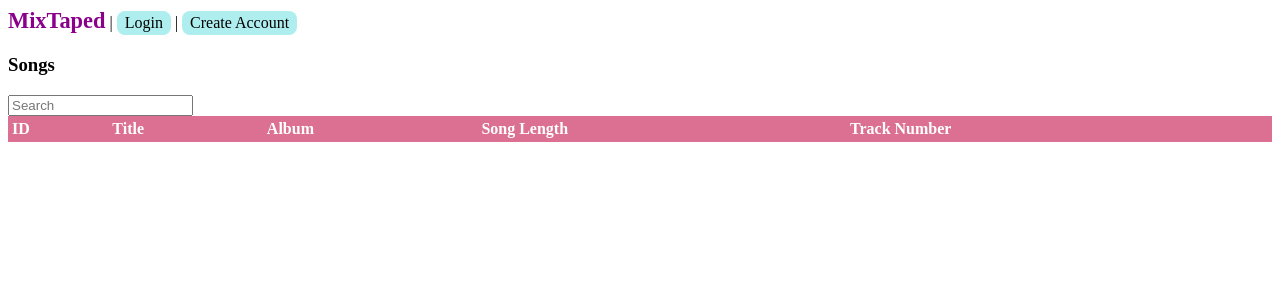
After one commit to AshleyDeo/MixTaped, a Flask app: page /search in a window 1280 px wide. The commit adds this page. Shown: the top 300 px of the page. Run offline with Flask 3, Linux system fonts and the light colour scheme; lists and menus that the app fills with data are empty; some libraries are stand-ins or nearby versions.

Commit message:
Fix search function

```diff
--- a/app.py
+++ b/app.py
@@ -1,6 +1,7 @@
 import datetime as dt
 import os
 import psycopg2
+from psycopg2.extras import RealDictCursor
 import re
 from dotenv import load_dotenv
 from flask import Flask, abort, flash, redirect, request, render_template, session, url_for
@@ -106,6 +107,7 @@ SELECT_ALBUM = '''SELECT * FROM albums WHERE album_title=%s AND artist_id=%s AND
 SELECT_SONG = '''SELECT * FROM songs WHERE song_title=%s AND album_id=%s;'''
 SELECT_SONG_BY_ID = '''SELECT * FROM songs JOIN albums ON songs.album_id=albums.album_id JOIN artists ON albums.artist_id=artists.artist_id  WHERE song_id=%s;'''
 SELECT_SONGS_BY_ALBUM_ID = '''SELECT * FROM songs WHERE album_id=%s ORDER BY track_number ASC;'''
+SELECT_SONG_NAME = '''SELECT * FROM songs WHERE song_title ILIKE %s;'''
 INSERT_ARTIST_GENRE = '''INSERT INTO artist_genres (artist_id, genre_id) VALUES (%s,%s) RETURNING *;'''
 SELECT_REVIEWS_BY_SONGID = '''SELECT song_reviews.*, users.username FROM song_reviews
 JOIN users ON song_reviews.user_id=users.user_id
@@ -649,5 +651,22 @@ def playlistInfo(id = None):
 			return render_template('playlist.html', form1=form1, form2=form2, playlist=playlist, songs=songs)
 	return redirect(url_for('index'))
 
+@app.route('/search', methods=['GET'])
+def search():
+    q = request.args.get("q")
+
+    if q:
+        cursor = connection.cursor(cursor_factory=RealDictCursor)
+        cursor.execute(SELECT_SONG_NAME, ("%" + q + "%",))
+        result = cursor.fetchall()
+    else:
+        result = []
+
+    if request.headers.get("HX-Request"):
+        return render_template("search_results.html", result=result)
+
+    return render_template("search.html", result=result)
+
+
 if __name__ == '__main__':
 	app.run(debug=True)
--- a/templates/layout.html
+++ b/templates/layout.html
@@ -7,6 +7,8 @@
 	<link rel="stylesheet" type="text/css" href="{{ url_for('static',filename='styles/style.css') }}">
 
 	<script src="{{ url_for('static',filename='scripts/script.js') }}"></script>
+
+	<script src="https://cdn.jsdelivr.net/npm/htmx.org@2.0.10/dist/htmx.min.js"></script>
 
 	<title>MixTaped</title>
 </head>
@@ -18,7 +20,8 @@
 			<a class="nav-button" href="/dashboard">Dashboard</a> |
 			<a class="nav-button" href="/upload">Upload</a> |
 			<a class="nav-button" href="/settings">Settings</a> |
-			<a class="nav-button" href="/logout">Logout</a>
+			<a class="nav-button" href="/logout">Logout</a> |
+			<a class="nav-button" href="/search">Search</a> |
 			{% else %}
 			<a class="nav-button" href="/login">Login</a> |
 
--- /dev/null
+++ b/templates/search.html
@@ -0,0 +1,47 @@
+{% extends 'layout.html' %}
+
+{% block content %}
+
+<h3>Songs</h3>
+
+<section>
+    <div class="columns">
+        <div class="column is-one-third is-offset-one-third">
+            <input
+                type="text"
+                class="input"
+                placeholder="Search"
+                name="q"
+                hx-get="/search"
+                hx-trigger="keyup changed delay:500ms"
+                hx-target="#result"
+                hx-swap="innerHTML">
+        </div>
+    </div>
+</section>
+
+<table class="table is-fullwidth">
+    <thead>
+        <tr>
+            <th>ID</th>
+            <th>Title</th>
+            <th>Album</th>
+            <th>Song Length</th>
+            <th>Track Number</th>
+        </tr>
+    </thead>
+
+    <tbody id="result">
+        {% for song in result %}
+        <tr>
+            <td>{{ song.song_id }}</td>
+            <td>{{ song.song_title }}</td>
+            <td>{{ song.album_id }}</td>
+            <td>{{ song.length }}</td>
+            <td>{{ song.track_number }}</td>
+        </tr>
+        {% endfor %}
+    </tbody>
+</table>
+
+{% endblock %}
```
Also changed, not shown: templates/search_results.html (added, +15 -0 lines).
